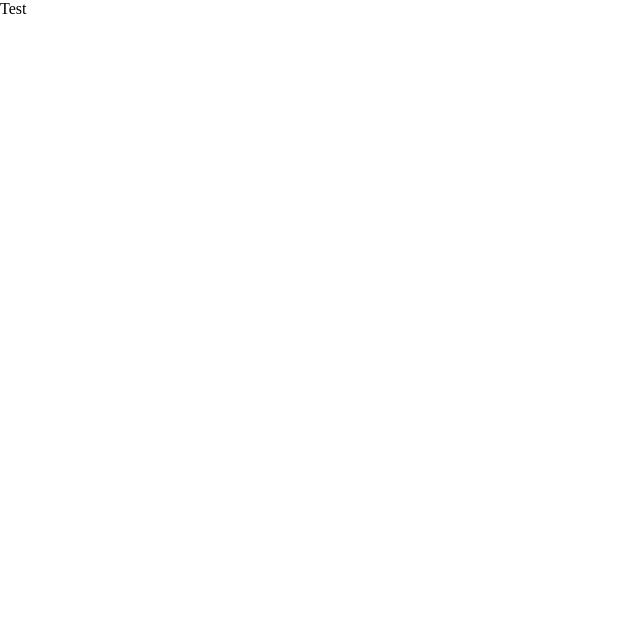
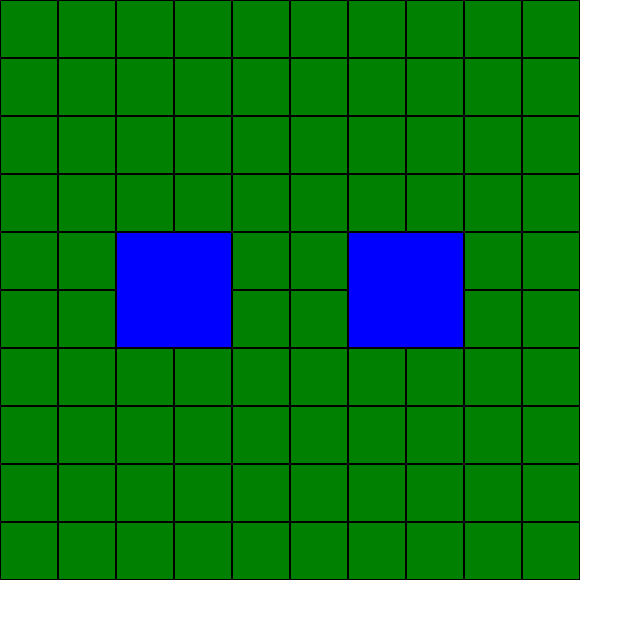
Before and after one commit to DarknessInMe/stratego-mern, a React app in the folder client/: page / in a window 1280 px wide. Shown: the top 618 px of the page, without its empty margins (0-643 px from the left). Built offline with nearby package versions, Linux system fonts and the light colour scheme.

Commit message:
implemented a skeleton of game field

```diff
--- a/client/src/App.tsx
+++ b/client/src/App.tsx
@@ -1,7 +1,29 @@
 import React from "react";
+import { field } from "./common/constants/field";
+import { Entities } from "./common/enums/entities";
+import { Ceil } from "./modules/Ceil/Ceil";
+import { Water } from "./modules/Water/Water";
 
-const App: React.FC = (props) => {
-	return <div>Test</div>;
+const App: React.FC = () => {
+	return (
+		<div className="game">
+			{field.map((row, rowIndex) => (
+				<div className="game__row" key={`row-${rowIndex}`}>
+					{row.map((ceil, ceilIndex) => {
+						if (ceil?.type === Entities.WATER) {
+							return (
+								<Water
+									borderDirection={ceil.borderDirection}
+									key={`ceil-${ceilIndex}`}
+								/>
+							);
+						}
+						return <Ceil data={ceil} key={`ceil-${ceilIndex}`} />;
+					})}
+				</div>
+			))}
+		</div>
+	);
 };
 
 export default App;
--- a/client/src/common/constants/field.ts
+++ b/client/src/common/constants/field.ts
@@ -12,17 +12,21 @@ export const field: (null | IWater | ICard)[][] = [
 		null,
 		{
 			type: Entities.WATER,
+			borderDirection: "top-left",
 		},
 		{
 			type: Entities.WATER,
+			borderDirection: "top-right",
 		},
 		null,
 		null,
 		{
 			type: Entities.WATER,
+			borderDirection: "top-left",
 		},
 		{
 			type: Entities.WATER,
+			borderDirection: "top-right",
 		},
 		null,
 		null,
@@ -32,17 +36,21 @@ export const field: (null | IWater | ICard)[][] = [
 		null,
 		{
 			type: Entities.WATER,
+			borderDirection: "bottom-left",
 		},
 		{
 			type: Entities.WATER,
+			borderDirection: "bottom-right",
 		},
 		null,
 		null,
 		{
 			type: Entities.WATER,
+			borderDirection: "bottom-left",
 		},
 		{
 			type: Entities.WATER,
+			borderDirection: "bottom-right",
 		},
 		null,
 		null,
--- a/client/src/common/interfaces/water.ts
+++ b/client/src/common/interfaces/water.ts
@@ -1,4 +1,7 @@
 import { Entities } from "../enums/entities";
+import { Borders } from "../types/borders";
 import { IEntity } from "./entity";
 
-export interface IWater extends IEntity<Entities.WATER> {}
+export interface IWater extends IEntity<Entities.WATER> {
+	borderDirection: Borders;
+}
--- /dev/null
+++ b/client/src/common/types/borders.ts
@@ -0,0 +1 @@
+export type Borders = "top-left" | "top-right" | "bottom-left" | "bottom-right";
--- /dev/null
+++ b/client/src/common/utils/border-generator.ts
@@ -0,0 +1,30 @@
+import { Borders } from "../types/borders";
+
+export const borderGenerator = (direction: Borders) => {
+	switch (direction) {
+		case "top-left":
+			return {
+				borderTop: "1px solid black",
+				borderLeft: "1px solid black",
+			};
+		case "top-right":
+			return {
+				borderTop: "1px solid black",
+				borderRight: "1px solid black",
+			};
+		case "bottom-left":
+			return {
+				borderBottom: "1px solid black",
+				borderLeft: "1px solid black",
+			};
+		case "bottom-right":
+			return {
+				borderBottom: "1px solid black",
+				borderRight: "1px solid black",
+			};
+		default:
+			return {
+				border: "none",
+			};
+	}
+};
--- a/client/src/index.html
+++ b/client/src/index.html
@@ -5,5 +5,7 @@
 		<meta name="viewport" content="width=device-width, initial-scale=1.0" />
 		<title>Stratego</title>
 	</head>
-	<body></body>
+	<body>
+		<div id="root"></div>
+	</body>
 </html>
--- a/client/src/index.scss
+++ b/client/src/index.scss
@@ -1,5 +1,31 @@
+* {
+	box-sizing: border-box;
+}
+
 body {
 	margin: 0;
 	padding: 0;
-	box-sizing: border-box;
 }
+
+.game {
+	display: flex;
+	flex-direction: column;
+
+	&__row {
+		display: flex;
+	}
+
+	&__ceil {
+		width: 58px;
+		height: 58px;
+
+		&_aqueous {
+			background-color: blue;
+		}
+
+		&_common {
+			background-color: green;
+			border: 1px solid black;
+		}
+	}
+}
--- a/client/src/index.tsx
+++ b/client/src/index.tsx
@@ -3,4 +3,4 @@ import { render } from "react-dom";
 import App from "./App";
 import "./index.scss";
 
-render(<App />, document.body);
+render(<App />, document.getElementById("root"));
--- /dev/null
+++ b/client/src/modules/Ceil/Ceil.tsx
@@ -0,0 +1,10 @@
+import React from "react";
+import { ICard } from "../../common/interfaces/card";
+
+interface ICeil {
+	data: ICard | null;
+}
+
+export const Ceil: React.FC<ICeil> = () => {
+	return <div className="game__ceil game__ceil_common"></div>;
+};
--- /dev/null
+++ b/client/src/modules/Water/Water.tsx
@@ -0,0 +1,16 @@
+import React from "react";
+import { Borders } from "../../common/types/borders";
+import { borderGenerator } from "../../common/utils/border-generator";
+
+interface IWater {
+	borderDirection: Borders;
+}
+
+export const Water: React.FC<IWater> = ({ borderDirection }) => {
+	return (
+		<div
+			className="game__ceil game__ceil_aqueous"
+			style={borderGenerator(borderDirection)}
+		/>
+	);
+};
--- a/client/webpack.config.js
+++ b/client/webpack.config.js
@@ -43,8 +43,6 @@ const config = {
 	plugins: [
 		new HtmlWebpackPlugin({
 			template: "./src/index.html",
-			filename: "index.html",
-			inject: "body",
 		}),
 	],
 };
```
